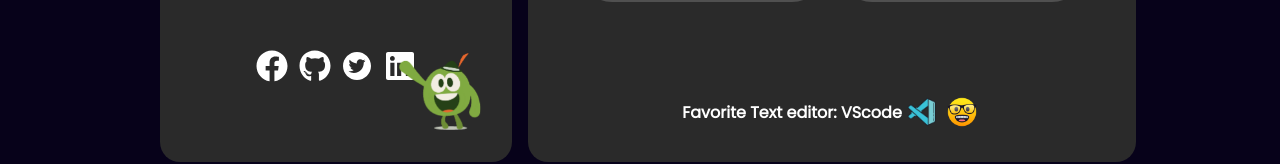
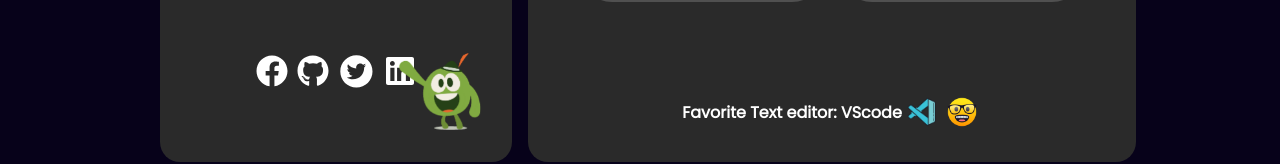
Before and after one commit to develad/Portfolio, a React (Create React App) app: page / in a window 1280 px wide. Shown: the part 755-919 px from the top of the page. Built offline with nearby package versions, Linux system fonts and the light colour scheme.

Commit message:
:tada: style change in twitter icon

```diff
--- a/src/components/Home/ProfileBox/ContectMe/ContactMe.jsx
+++ b/src/components/Home/ProfileBox/ContectMe/ContactMe.jsx
@@ -30,6 +30,7 @@ function ContactMe() {
         target='_blank'
         rel='noreferrer'
         isDark={isDark}
+        style={{ fontSize: '2.3rem', paddingTop: '2px' }}
       >
         <ai.AiFillTwitterCircle />
       </ContactLink>
```
